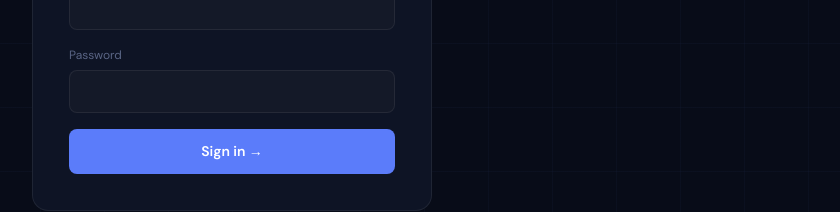
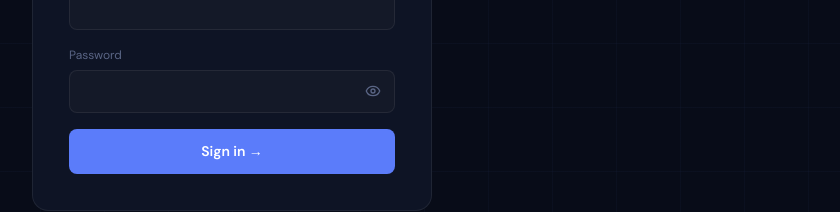
Before and after one commit to pmishra73/QuriousAcademy, a Next.js app: page /login in a window 1280 px wide. Shown: the part 405-617 px from the top of the page, without its empty margins (408-1248 px from the left). Built offline with nearby package versions, Linux system fonts and the light colour scheme.

Commit message:
Add password visibility toggle across auth forms
Introduces a reusable PasswordInput component (masked input + eye
icon toggle) and wires it into staff login, change-password, and the
admin new-teacher temp password field — the latter previously
rendered as plain type="text".

```diff
--- a/src/app/admin/teachers/new/page.tsx
+++ b/src/app/admin/teachers/new/page.tsx
@@ -2,6 +2,7 @@
 import { useState, useEffect } from "react";
 import { useRouter } from "next/navigation";
 import Link from "next/link";
+import PasswordInput from "@/components/PasswordInput";
 
 const inp: React.CSSProperties = {
   width: "100%", background: "var(--surface-2)", border: "1px solid var(--border)",
@@ -75,7 +76,7 @@ export default function NewTeacherPage() {
         </div>
         <div>
           <label style={lbl}>Temporary Password *</label>
-          <input style={inp} type="text" value={form.password} onChange={set("password")} placeholder="They can change this after login" required />
+          <PasswordInput style={inp} value={form.password} onChange={set("password")} placeholder="They can change this after login" required />
           <p style={{ fontSize: 11, color: "var(--text-muted)", marginTop: 5 }}>
             Share this with the teacher so they can log in and update it from their profile.
           </p>
--- a/src/app/login/page.tsx
+++ b/src/app/login/page.tsx
@@ -3,6 +3,7 @@ import { useState, Suspense } from "react";
 import { signIn } from "next-auth/react";
 import { useRouter, useSearchParams } from "next/navigation";
 import Link from "next/link";
+import PasswordInput from "@/components/PasswordInput";
 
 function LoginForm() {
   const router = useRouter();
@@ -62,8 +63,7 @@ function LoginForm() {
             </div>
             <div>
               <label style={{ fontSize: 12, color: "var(--text-muted)", display: "block", marginBottom: 6 }}>Password</label>
-              <input
-                type="password"
+              <PasswordInput
                 required
                 value={password}
                 onChange={(e) => setPassword(e.target.value)}
--- a/src/components/ChangePasswordForm.tsx
+++ b/src/components/ChangePasswordForm.tsx
@@ -1,5 +1,6 @@
 "use client";
 import { useState } from "react";
+import PasswordInput from "@/components/PasswordInput";
 
 export default function ChangePasswordForm({ accentColor = "var(--primary)" }: { accentColor?: string }) {
   const [current, setCurrent] = useState("");
@@ -44,7 +45,7 @@ export default function ChangePasswordForm({ accentColor = "var(--primary)" }: {
       ].map(({ label, value, set }) => (
         <div key={label}>
           <label style={{ fontSize: 12, color: "var(--text-muted)", display: "block", marginBottom: 6 }}>{label}</label>
-          <input type="password" required value={value} onChange={(e) => set(e.target.value)} style={inputStyle} />
+          <PasswordInput required value={value} onChange={(e) => set(e.target.value)} style={inputStyle} />
         </div>
       ))}
 
--- /dev/null
+++ b/src/components/PasswordInput.tsx
@@ -0,0 +1,35 @@
+"use client";
+import { useState } from "react";
+import { Eye, EyeOff } from "lucide-react";
+
+type Props = Omit<React.InputHTMLAttributes<HTMLInputElement>, "type"> & {
+  wrapperStyle?: React.CSSProperties;
+};
+
+export default function PasswordInput({ style, wrapperStyle, ...rest }: Props) {
+  const [visible, setVisible] = useState(false);
+
+  return (
+    <div style={{ position: "relative", ...wrapperStyle }}>
+      <input
+        {...rest}
+        type={visible ? "text" : "password"}
+        style={{ ...style, paddingRight: 40 }}
+      />
+      <button
+        type="button"
+        onClick={() => setVisible((v) => !v)}
+        tabIndex={-1}
+        aria-label={visible ? "Hide password" : "Show password"}
+        style={{
+          position: "absolute", top: "50%", right: 10, transform: "translateY(-50%)",
+          background: "none", border: "none", cursor: "pointer", padding: 4,
+          display: "flex", alignItems: "center", justifyContent: "center",
+          color: "var(--text-muted)",
+        }}
+      >
+        {visible ? <EyeOff size={16} /> : <Eye size={16} />}
+      </button>
+    </div>
+  );
+}
```
